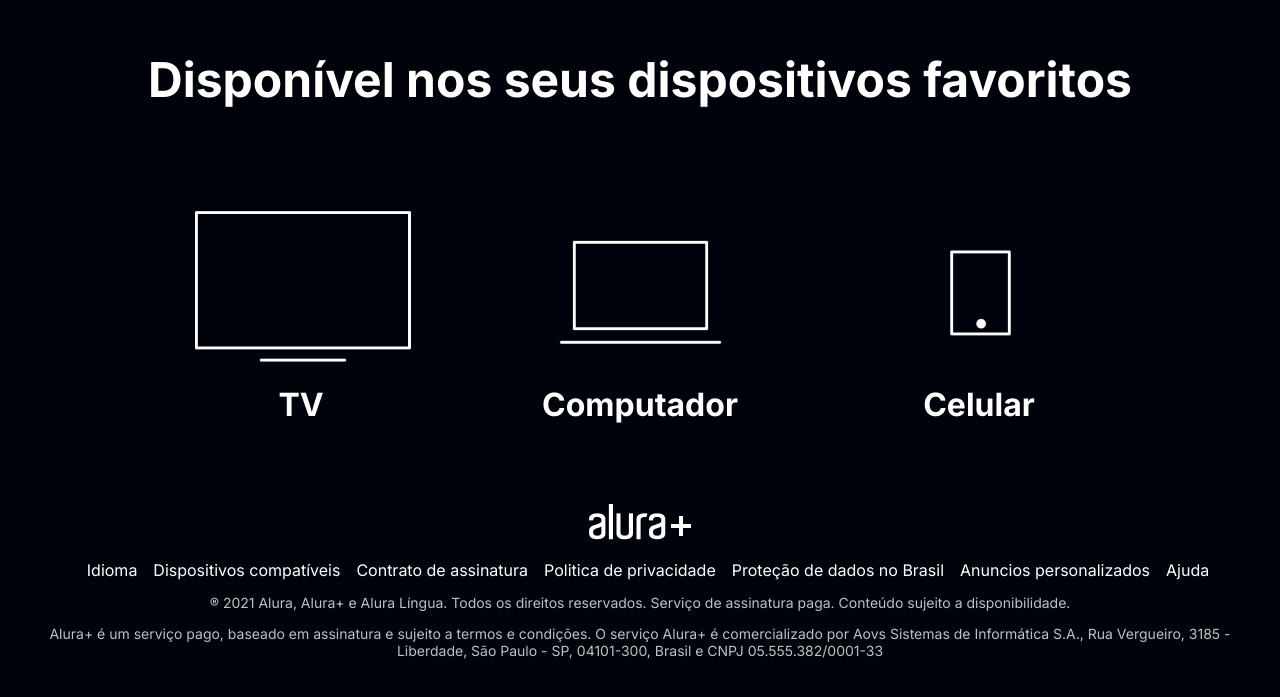
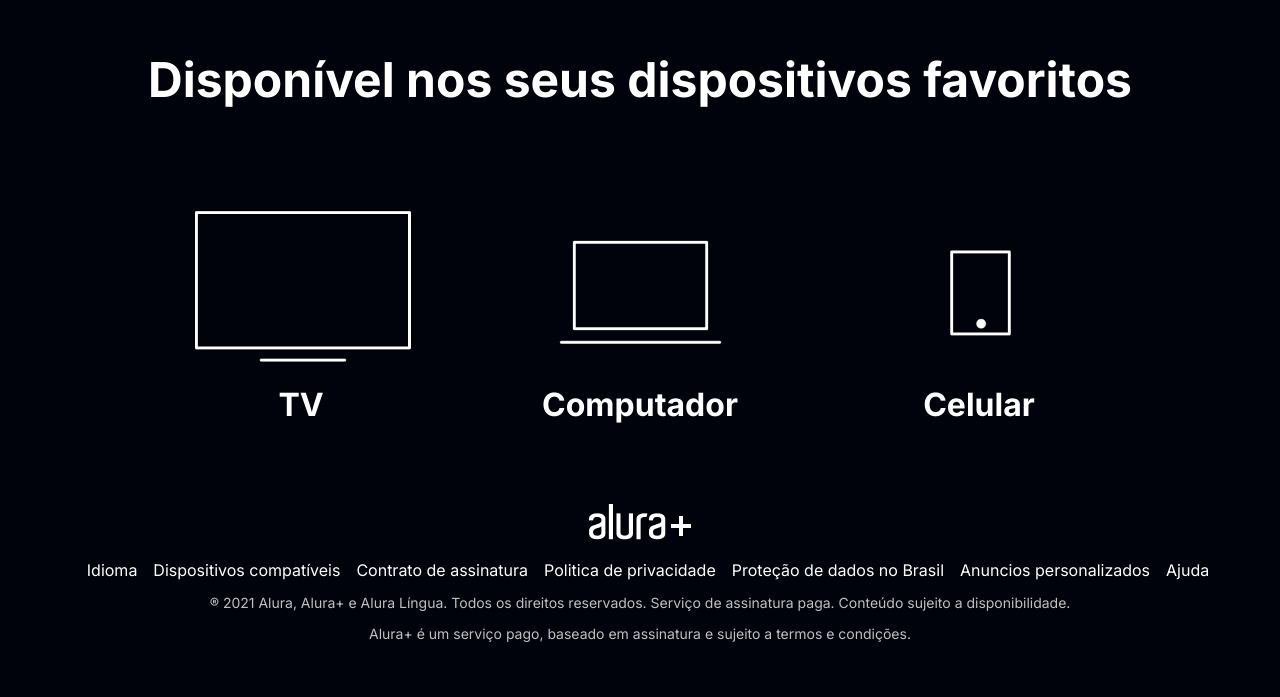
Before and after one commit to gabriellipereira11/alura-plus-3, a plain HTML site: page index.html in a window 1280 px wide. Shown: the part 3150-3847 px from the top of the page. Drawn offline with Linux system fonts and the light colour scheme.

Commit message:
Update index.html

```diff
--- a/index.html
+++ b/index.html
@@ -98,9 +98,9 @@
         </ul>
         <p class="rodape__texto">® 2021 Alura, Alura+ e Alura Língua. Todos os direitos reservados. Serviço de
             assinatura paga. Conteúdo sujeito a disponibilidade.</p>
-        <p class="rodape__texto">Alura+ é um serviço pago, baseado em assinatura e sujeito a termos e condições. O
-            serviço Alura+ é comercializado por Aovs Sistemas de Informática S.A., Rua Vergueiro, 3185 - Liberdade, São
-            Paulo - SP, 04101-300, Brasil e CNPJ 05.555.382/0001-33</p>
+        <p class="rodape__texto">Alura+ é um serviço pago, baseado em assinatura e sujeito a termos e condições.
+
+        </p>
     </footer>
 </body>
 
```
